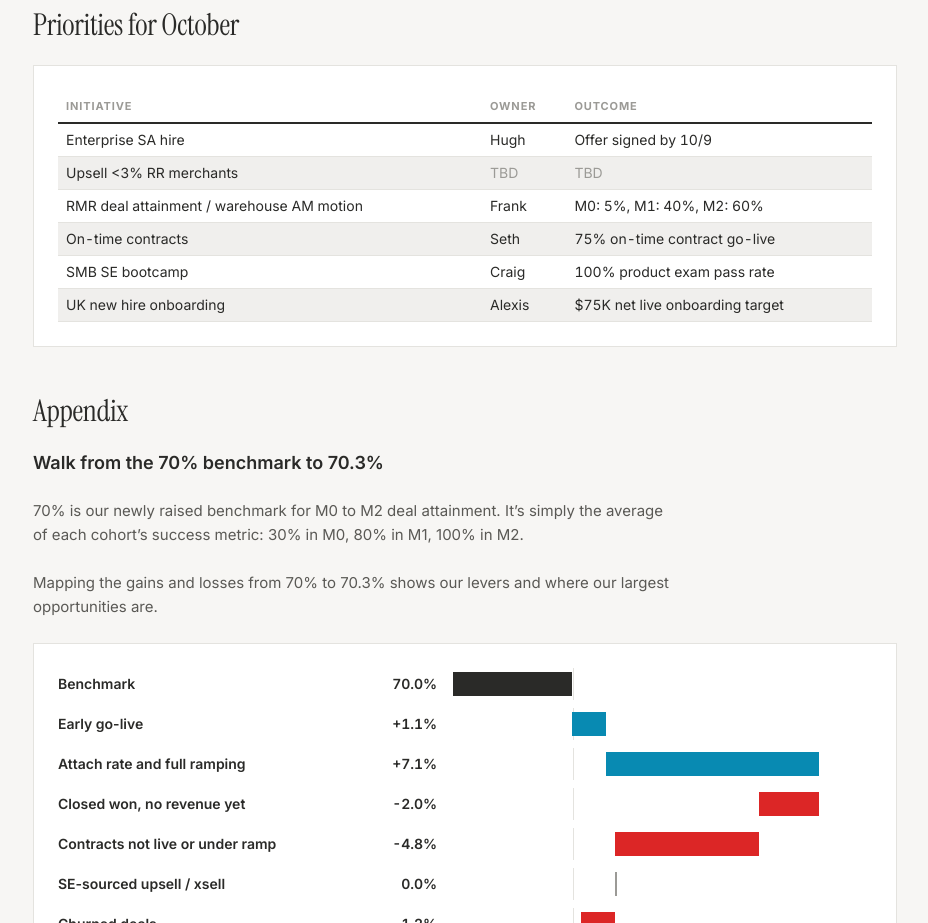
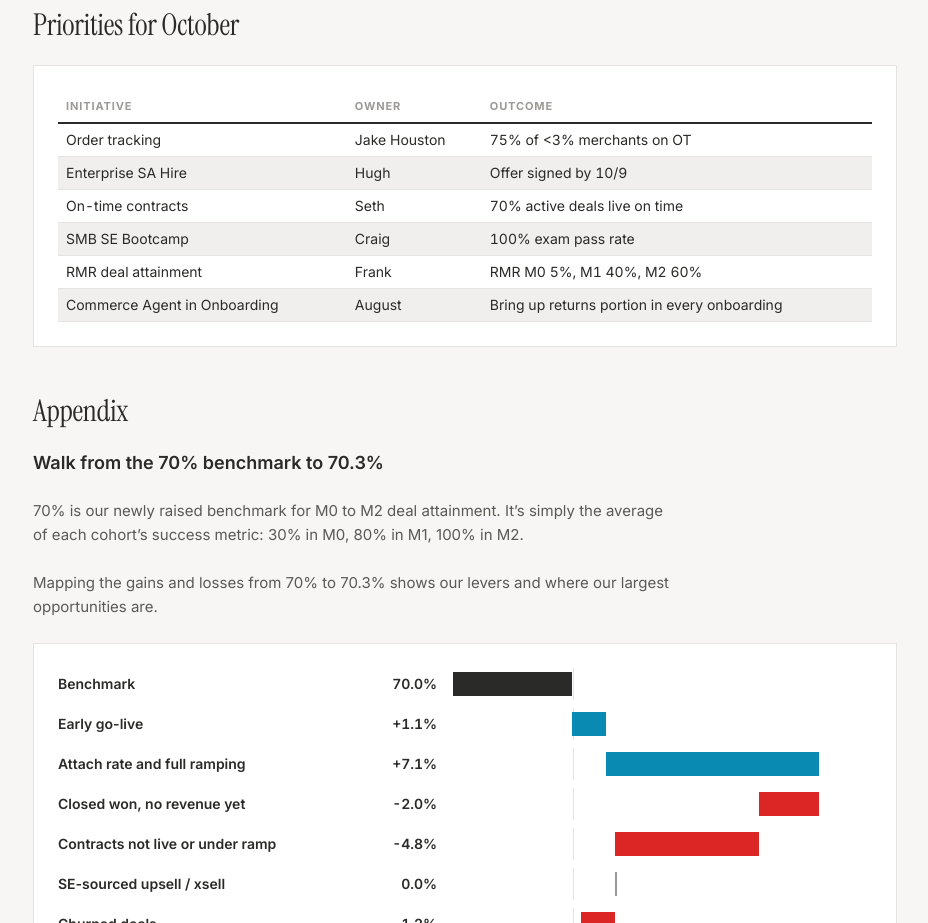
Before and after one commit to hughrobertsredo/returns-se-september-recap, a plain HTML site: page index.html in a window 1280 px wide. Shown: the part 3680-4603 px from the top of the page, without its empty margins (175-1103 px from the left). Drawn offline with Linux system fonts and the light colour scheme.

Commit message:
Update index.html

```diff
--- a/index.html
+++ b/index.html
@@ -215,12 +215,12 @@ h3.sub{font-size:18px;line-height:24px;font-weight:600;letter-spacing:0}
   <div class="card"><div class="scroll"><table>
     <thead><tr><th class="l">Initiative</th><th class="l">Owner</th><th class="l">Outcome</th></tr></thead>
     <tbody>
-      <tr><td>Enterprise SA hire</td><td class="l">Hugh</td><td class="l">Offer signed by 10/9</td></tr>
-      <tr><td>Upsell &lt;3% RR merchants</td><td class="l tbd">TBD</td><td class="l tbd">TBD</td></tr>
-      <tr><td>RMR deal attainment / warehouse AM motion</td><td class="l">Frank</td><td class="l">M0: 5%, M1: 40%, M2: 60%</td></tr>
-      <tr><td>On-time contracts</td><td class="l">Seth</td><td class="l">75% on-time contract go-live</td></tr>
-      <tr><td>SMB SE bootcamp</td><td class="l">Craig</td><td class="l">100% product exam pass rate</td></tr>
-      <tr><td>UK new hire onboarding</td><td class="l">Alexis</td><td class="l">$75K net live onboarding target</td></tr>
+      <tr><td>Order tracking</td><td class="l">Jake Houston</td><td class="l">75% of &lt;3% merchants on OT</td></tr>
+      <tr><td>Enterprise SA Hire</td><td class="l">Hugh</td><td class="l">Offer signed by 10/9</td></tr>
+      <tr><td>On-time contracts</td><td class="l">Seth</td><td class="l">70% active deals live on time</td></tr>
+      <tr><td>SMB SE Bootcamp</td><td class="l">Craig</td><td class="l">100% exam pass rate</td></tr>
+      <tr><td>RMR deal attainment</td><td class="l">Frank</td><td class="l">RMR M0 5%, M1 40%, M2 60%</td></tr>
+      <tr><td>Commerce Agent in Onboarding</td><td class="l">August</td><td class="l">Bring up returns portion in every onboarding</td></tr>
     </tbody>
   </table></div></div>
 </section>
```
